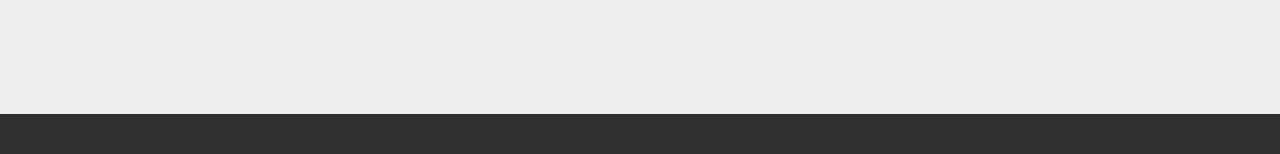
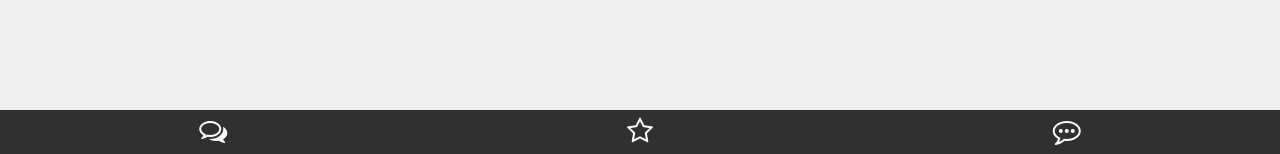
Before and after one commit to Mark24Code/mShanbay, a Django app: page /eating/ in a window 1280 px wide. Shown: the part 646-800 px from the top of the page. Run offline with Django 3.2, Linux system fonts and the light colour scheme; the visitor is signed in with stand-in values (Sample User, id 1); data that the repository does not hold is empty; some libraries are stand-ins or nearby versions.

Commit message:
footer bar

```diff
--- a/eatwords/templates/eating.html
+++ b/eatwords/templates/eating.html
@@ -43,14 +43,14 @@
         text-align: left;
     }
     .xui-footer{
-        height: 4rem;
         width: 100%;
         position: fixed;
         bottom: 0;
         background: black;
         opacity: 0.8;
+        text-align: center;
+        padding: 0.8rem 0;
     }
-
     </style>
 {% endblock %}
 
@@ -70,10 +70,14 @@
 </div>
 <div id="footer" class="xui-footer">
     <div class="xui-note_list">
-
+        <span class="fa fa-comments-o fa-2x col-xs-4" aria-hidden="true"></span>
     </div>
-    <div class="xui-collect"></div>
-    <div class="xui-add_note"></div>
+    <div class="xui-collect">
+        <span class="fa fa-star-o fa-2x col-xs-4" aria-hidden="true"></span>
+    </div>
+    <div class="xui-add_note">
+        <span class="fa fa-commenting-o fa-2x col-xs-4" aria-hidden="true"></span>
+    </div>
 </div>
 
 
```
